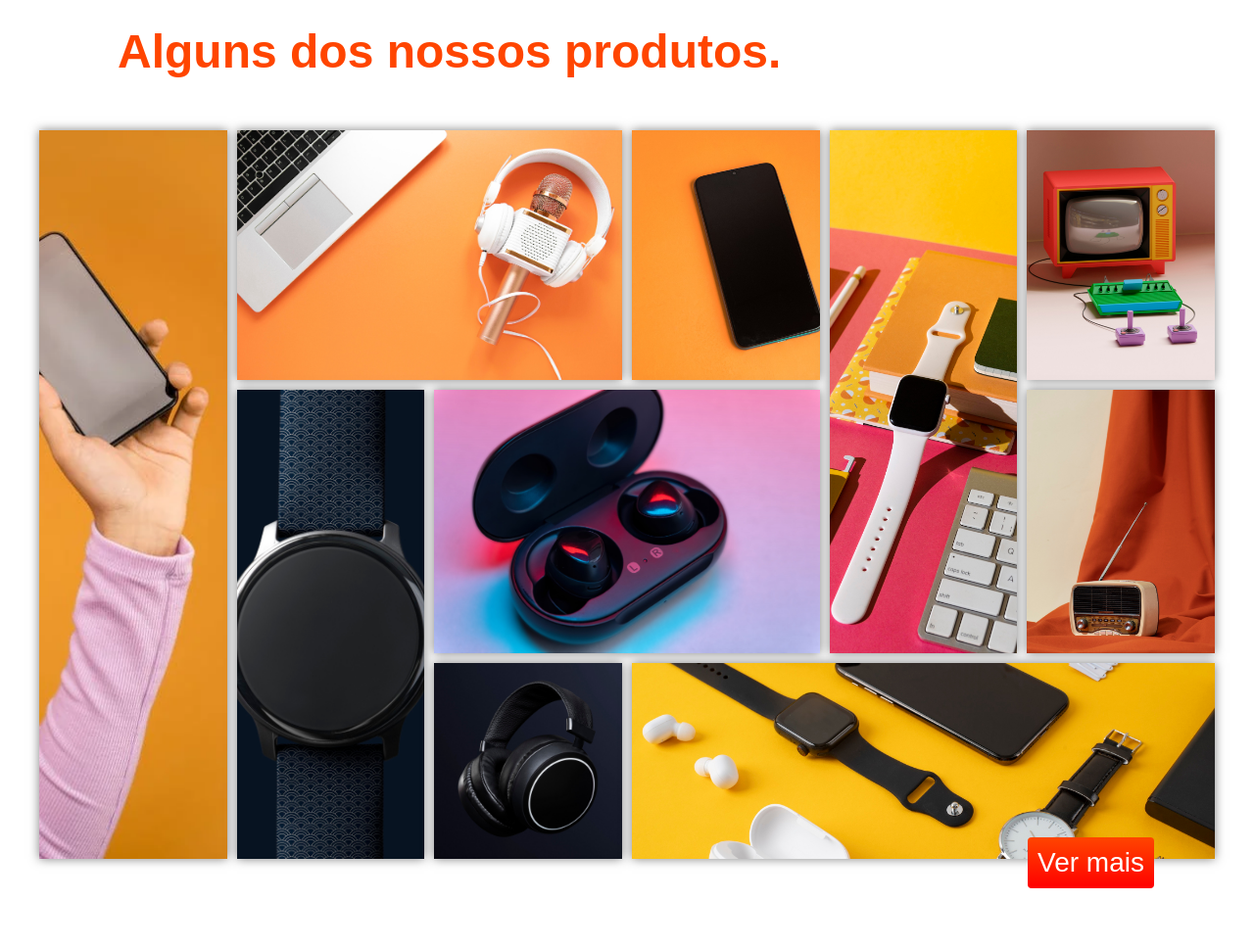
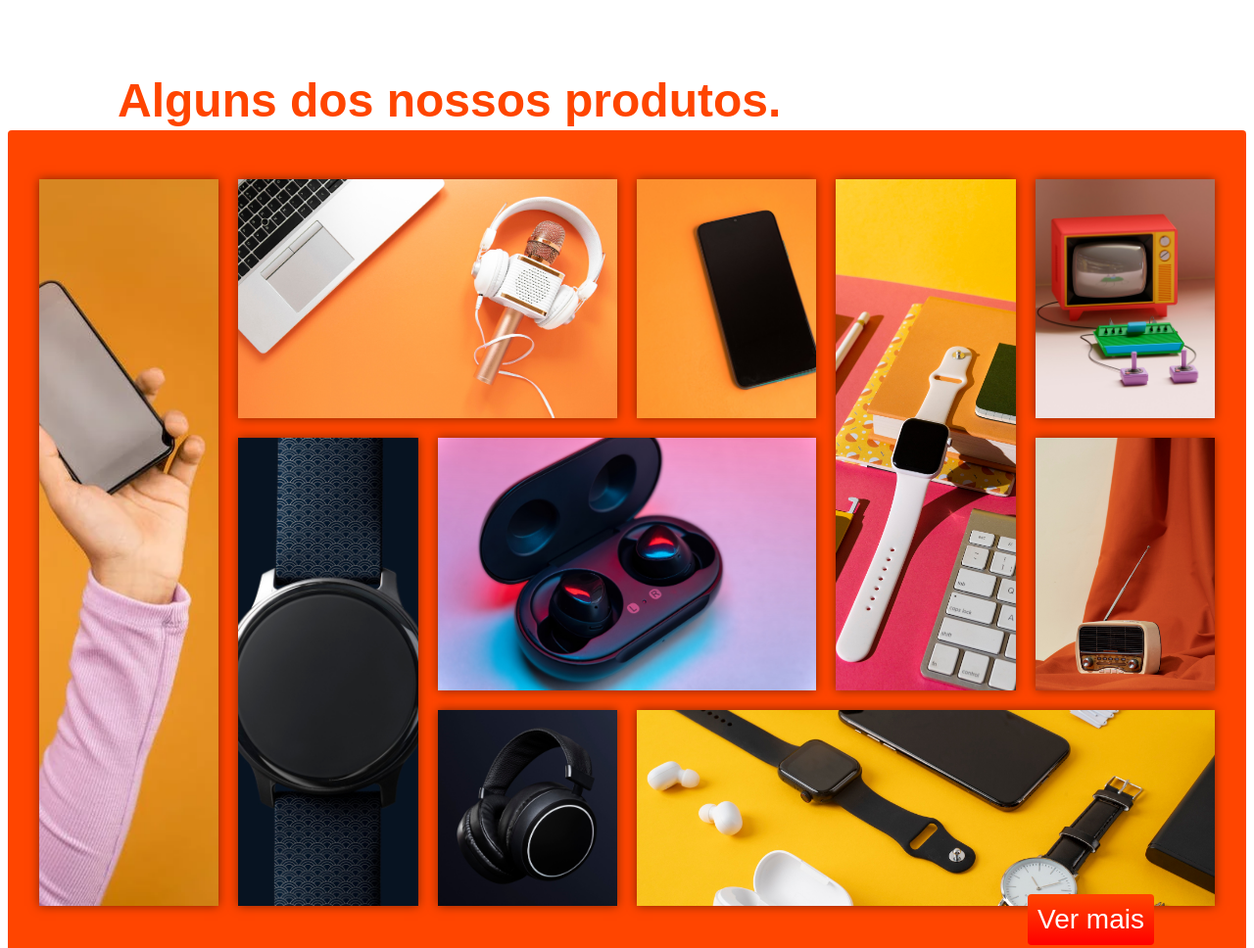
Before and after one commit to AndreLucasv10/Nova-Imports, a plain HTML site: page index.html in a window 1280 px wide. Shown: the part 724-1692 px from the top of the page at 98% size. Drawn offline with Linux system fonts and the light colour scheme.

```diff
--- a/css/produtos.css
+++ b/css/produtos.css
@@ -1,5 +1,13 @@
 .produtos {
   margin-bottom: 64px;
+}
+
+.produtos-bg {
+  background: orangered;
+  padding-top: 50px;
+  padding-bottom: 2px;
+  margin: auto;
+  border-radius: 4px;
 }
 
 .produtos h1 {
@@ -9,9 +17,9 @@
   align-content: center;
   margin: auto;
   padding: 16px;
+  position: absolute;
   width: max-content;
   border-radius: 8px 8px 0 0;
-  position: absolute;
   top: -124px;
   left: 64px;
 }
@@ -24,7 +32,7 @@
   margin: auto;
   justify-content: center;
   align-content: center;
-  gap: 10px;
+  gap: 20px;
 }
 
 .eletronicos img {
@@ -32,6 +40,13 @@
   width: 100%;
   height: 100%;
   box-shadow: 0 0 10px 0 rgba(0, 0, 0, 0.5);
+  transition: 0.5s;
+}
+
+.eletronicos img:hover {
+  width: 105%;
+  height: 105%;
+  box-shadow: 0 0 10px 0 rgba(0, 0, 0, 1);
 }
 
 .eletronicos .imagem-1 {
```
